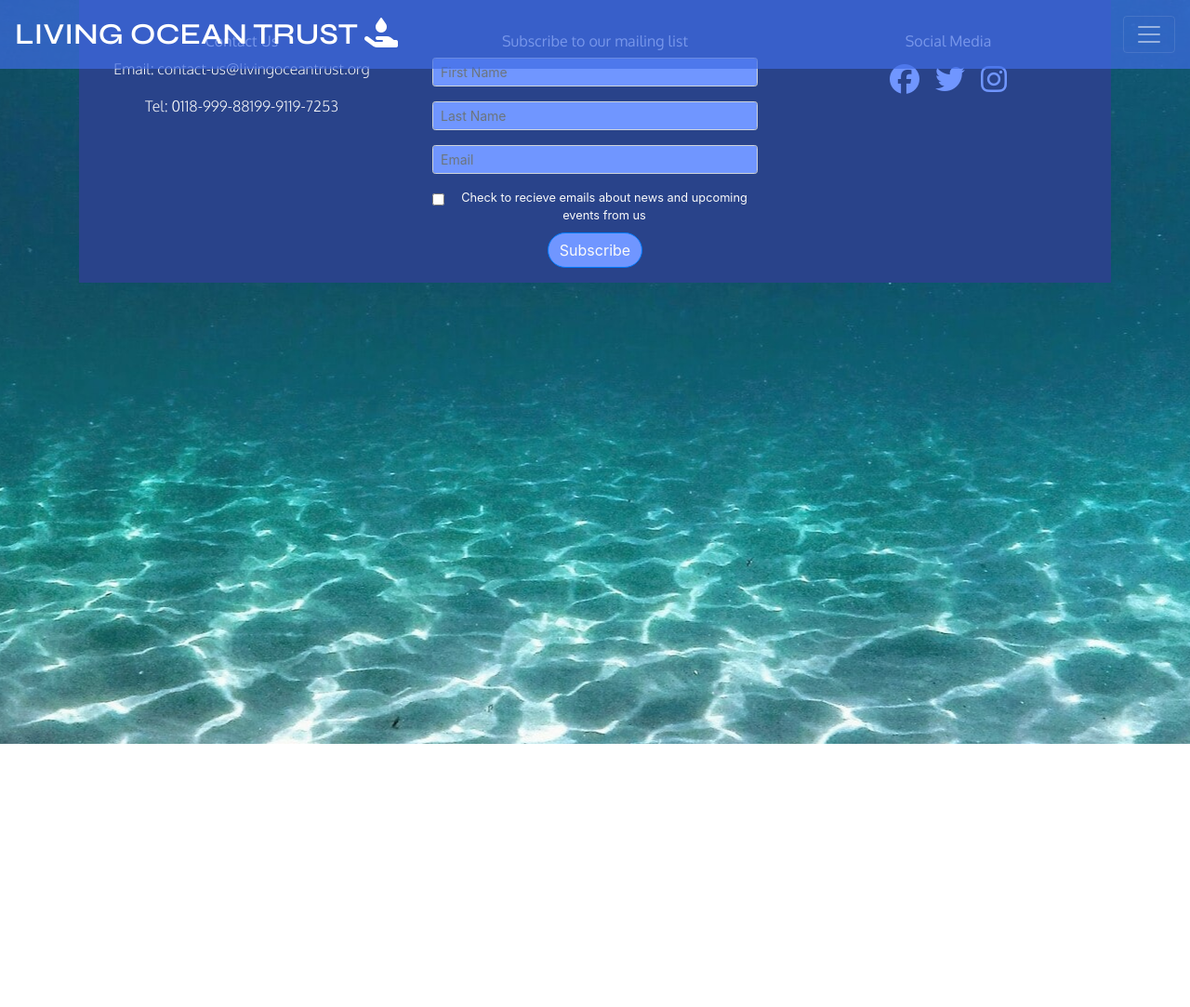
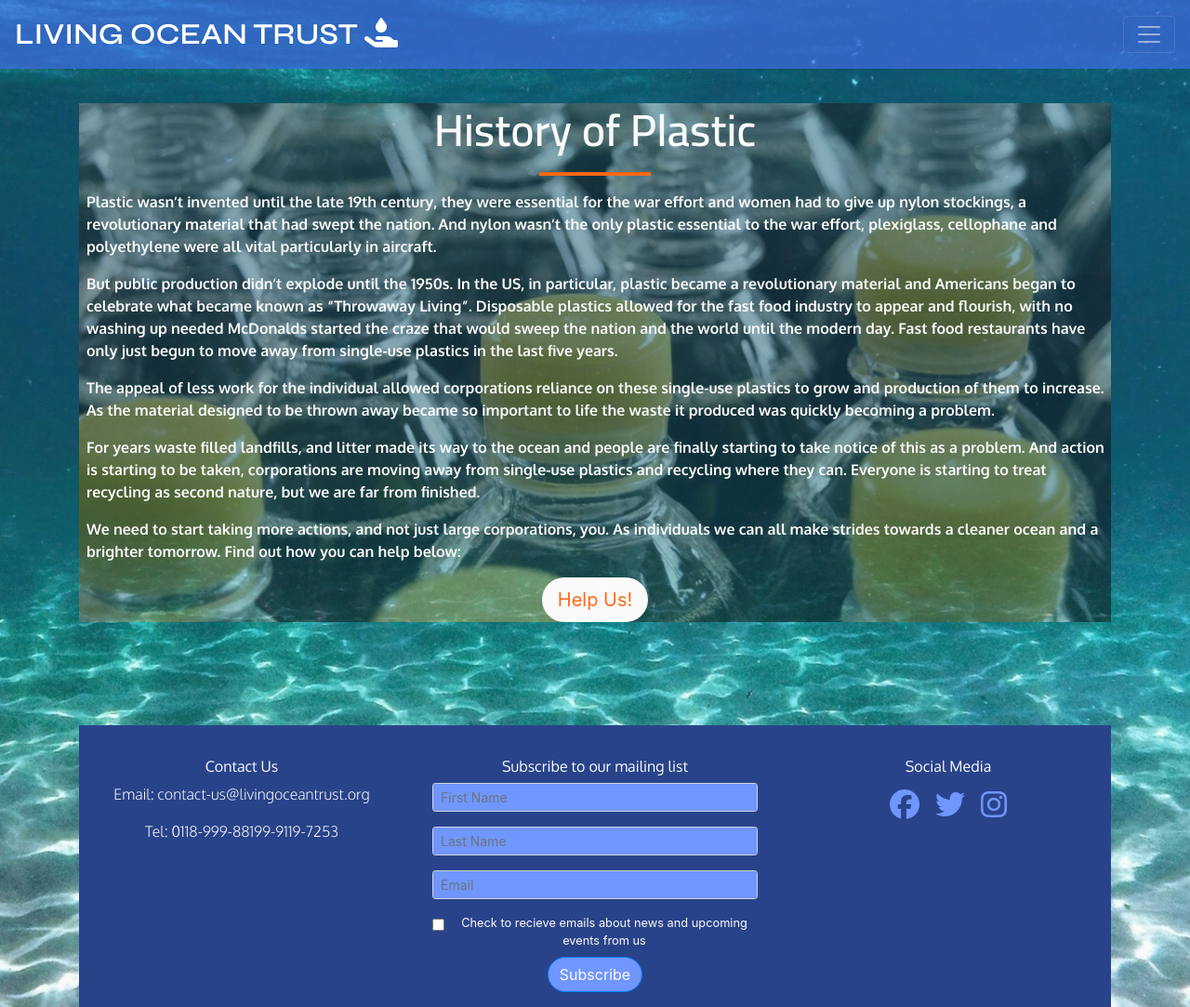
Before and after one commit to Code-Institute-Submissions/Living-Ocean-ms1, a plain HTML site: page history.html in a window 1280 px wide. Shown: the whole page at 93% size. Before the commit the page ends 800 px from the top, so only its background shows below. Drawn offline with nearby package versions, Linux system fonts and the light colour scheme.

Commit message:
Added content to history.html, added block-divider element to all pages

```diff
--- a/assets/css/style.css
+++ b/assets/css/style.css
@@ -83,7 +83,6 @@ body {
     color: #fafafa;
     font-size: 3rem;
     margin-top: 5rem;
-    margin-bottom: 3rem;
     font-weight: 600;
     font-family: "Cairo", sans-serif;
 }
@@ -99,7 +98,6 @@ body {
     font-family: "Cairo", sans-serif;
     font-size: 1.8rem;
     font-weight: 600;
-    text-decoration: underline;
 }
 
 .content-paragraph {
@@ -123,6 +121,54 @@ body {
     background-color: #fafafa;
     color: #fc6a16;
 }
+
+/*------------------------------------------------------------History*/
+
+.history-container {
+     margin-top: 25%;
+    margin-bottom: 15%;
+    position: relative;
+    z-index: 1;
+}
+
+.history-bg {
+    background: url(../images/bottles.jpg)  center no-repeat;
+    opacity: 0.5;
+    transition: all 0.5s ease-in-out;
+    -moz-transition: all 0.5s ease-in-out;
+    -webkit-transition: all 0.5s ease-in-out;
+    -o-transition: all 0.5s ease-in-out;
+    position: absolute;
+    width: 100%;
+    height: 100%;
+    z-index: -1;
+}
+
+.history-bg:hover {
+    background: url(../images/plastic-garbage.jpg) center no-repeat;
+    opacity: 0.5;
+}
+
+
+.history-heading {
+    color: #fafafa;
+    text-align: center;
+    font-family: "Cairo", sans-serif;
+    font-weight: 600;
+    font-size: 300%;
+}
+
+.history-content {
+    color: #fafafa;
+    font-family: "Oxygen", sans-serif;
+    font-weight: 700;
+}
+
+.align-btn {
+    text-align: center;
+}
+
+
 
 /*------------------------------------------------------------what-we're-doing/how you can help content*/
 
@@ -188,7 +234,7 @@ body {
     padding-top: 2rem;
     justify-content: center;
     position: relative;
-    height: 70vh;
+    height: 80vh;
 }
 
 .donate-form {
@@ -310,4 +356,8 @@ body {
     .you-help-paragraph {
         font-size: 1.1rem;
     }
+    .history-container {
+        margin-top: 10%;
+        margin-bottom: 10%;
+    }
 }
--- a/history.html
+++ b/history.html
@@ -55,7 +55,33 @@
 
     <div class="container">
 
-
+    <div class="history-container">
+    <div class="history-bg"></div>
+    <h2 class="history-heading">History of Plastic</h2>
+    <hr class="block-divider">
+    <p class="history-content ml-2">Plastic wasn’t invented until the late 19th century,
+    they were essential for the war effort and women had to give up nylon stockings,
+    a revolutionary material that had swept the nation.
+    And nylon wasn’t the only plastic essential to the war effort, plexiglass,
+    cellophane and polyethylene were all vital particularly in aircraft.</p>
+    <p class="history-content ml-2">But public production didn’t explode until the 1950s.
+    In the US, in particular, plastic became a revolutionary material and Americans began to celebrate what became known as
+    “Throwaway Living”. Disposable plastics allowed for the fast food industry to appear and flourish, with no washing up
+    needed McDonalds started the craze that would sweep the nation and the world until the modern day.
+    Fast food restaurants have only just begun to move away from single-use plastics in the last five years. </p>
+    <p class="history-content ml-2">The appeal of less work for the individual allowed corporations reliance on these single-use
+    plastics to grow and production of them to increase.
+    As the material designed to be thrown away became so important to life the waste it produced was quickly
+    becoming a problem. </p>
+    <p class="history-content ml-2">For years waste filled landfills, and litter made its way to the ocean and people are finally
+    starting to take notice of this as a problem. And action is starting to be taken, corporations are moving away from
+    single-use plastics and recycling where they can.
+    Everyone is starting to treat recycling as second nature, but we are far from finished. </p>
+    <p class="history-content ml-2">We need to start taking more actions, and not just large corporations, you.
+    As individuals we can all make strides towards a cleaner ocean and a brighter tomorrow.
+    Find out how you can help below:</p>
+    <div class="align-btn"><a href="you-can-help.html" class="btn btn-lg btn-help-link">Help Us!</a></div>
+    </div>
 
     <!------------------------------------------------------------Footer-->
 
```
Also changed, not shown: donate.html (+2 -0 lines), what-we're-doing.html (+1 -1 lines), you-can-help.html (+1 -0 lines), assets/images/bottles.jpg (added), assets/images/plastic-garbage.jpg (added).
